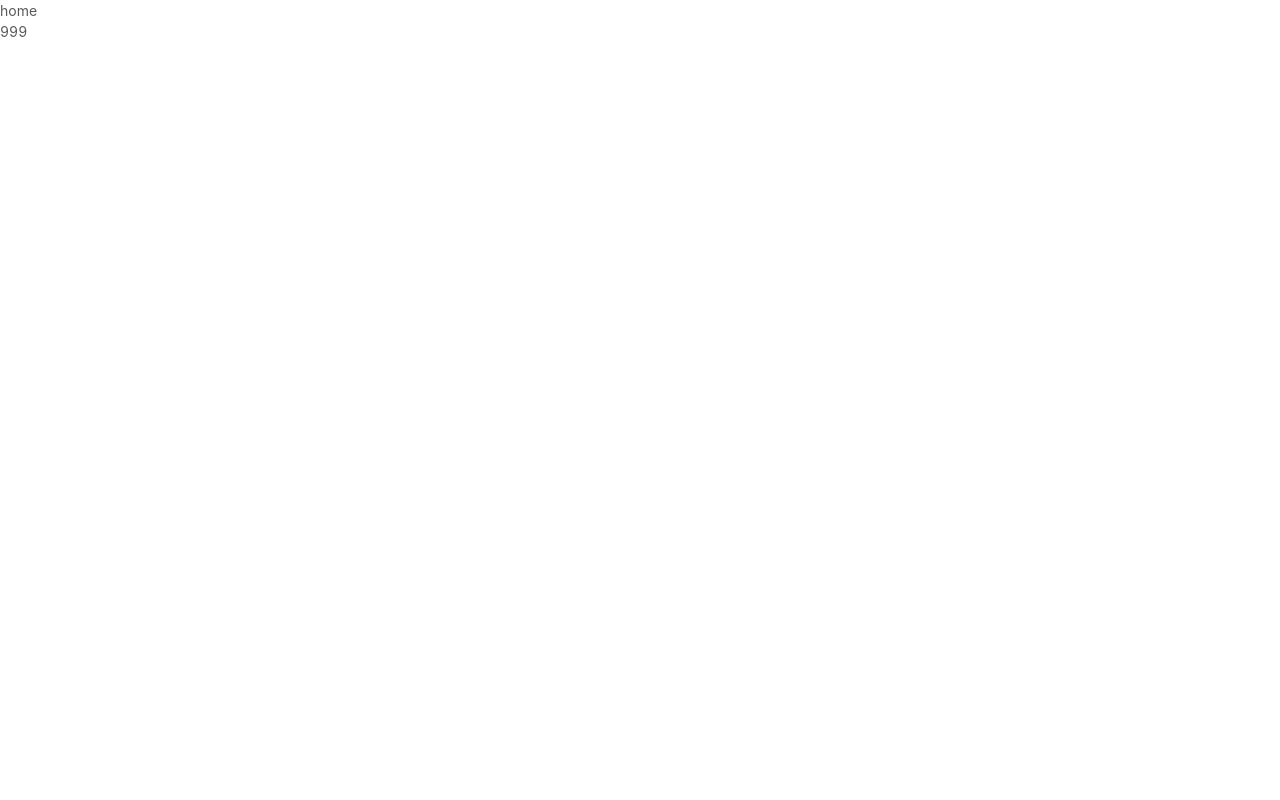
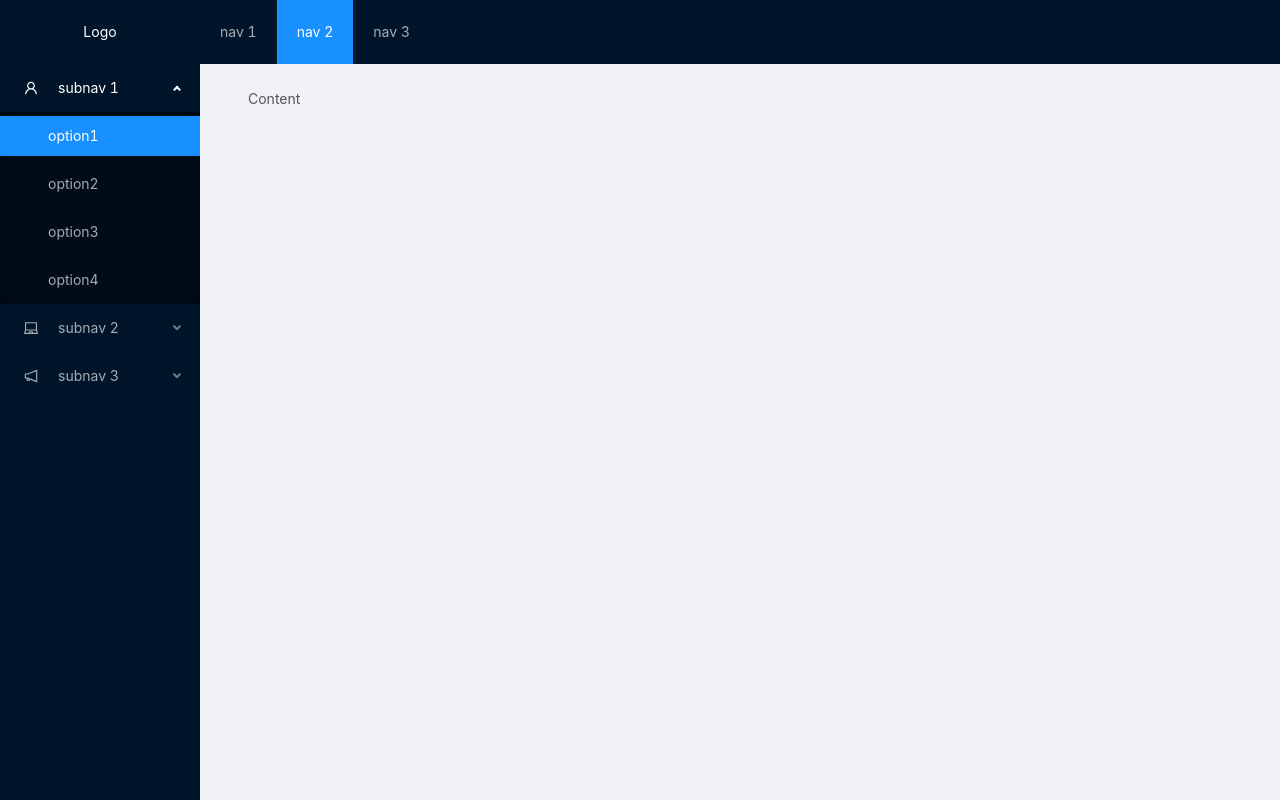
Before and after one commit to DreamWoke/react-ts-app, a React app: page /hello in a window 1280 px wide. Built offline with nearby package versions, Linux system fonts and the light colour scheme.

Commit message:
add layout

```diff
--- a/package.json
+++ b/package.json
@@ -30,6 +30,7 @@
     ]
   },
   "devDependencies": {
+    "@ant-design/icons": "^4.3.0",
     "@babel/core": "^7.12.9",
     "@babel/plugin-transform-runtime": "^7.12.1",
     "@babel/preset-env": "^7.12.7",
--- a/src/layout/index.tsx
+++ b/src/layout/index.tsx
@@ -1,7 +1,66 @@
 import React from "react"
+import { Layout, Menu } from "antd"
+import { UserOutlined, LaptopOutlined, NotificationOutlined } from "@ant-design/icons"
+import "@/style/basic.scss"
 
-const Layout = (props: any) => {
-  return <>{props.children}999</>
+const { SubMenu } = Menu
+const { Header, Content, Sider } = Layout
+
+const BaseLayout = () => {
+  return (
+    <Layout className="basic-layout">
+      <Header className="header">
+        <span className="logo">Logo</span>
+        <Menu theme="dark" mode="horizontal" defaultSelectedKeys={["2"]}>
+          <Menu.Item key="1">nav 1</Menu.Item>
+          <Menu.Item key="2">nav 2</Menu.Item>
+          <Menu.Item key="3">nav 3</Menu.Item>
+        </Menu>
+      </Header>
+      <Layout>
+        <Sider width={200} className="site-layout-background">
+          <Menu
+            mode="inline"
+            defaultSelectedKeys={["1"]}
+            defaultOpenKeys={["sub1"]}
+            style={{ height: "100%", borderRight: 0 }}
+            theme="dark"
+          >
+            <SubMenu key="sub1" icon={<UserOutlined />} title="subnav 1">
+              <Menu.Item key="1">option1</Menu.Item>
+              <Menu.Item key="2">option2</Menu.Item>
+              <Menu.Item key="3">option3</Menu.Item>
+              <Menu.Item key="4">option4</Menu.Item>
+            </SubMenu>
+            <SubMenu key="sub2" icon={<LaptopOutlined />} title="subnav 2">
+              <Menu.Item key="5">option5</Menu.Item>
+              <Menu.Item key="6">option6</Menu.Item>
+              <Menu.Item key="7">option7</Menu.Item>
+              <Menu.Item key="8">option8</Menu.Item>
+            </SubMenu>
+            <SubMenu key="sub3" icon={<NotificationOutlined />} title="subnav 3">
+              <Menu.Item key="9">option9</Menu.Item>
+              <Menu.Item key="10">option10</Menu.Item>
+              <Menu.Item key="11">option11</Menu.Item>
+              <Menu.Item key="12">option12</Menu.Item>
+            </SubMenu>
+          </Menu>
+        </Sider>
+        <Layout style={{ padding: "0 24px 24px" }}>
+          <Content
+            className="site-layout-background"
+            style={{
+              padding: 24,
+              margin: 0,
+              minHeight: 280,
+            }}
+          >
+            Content
+          </Content>
+        </Layout>
+      </Layout>
+    </Layout>
+  )
 }
 
-export default Layout
+export default BaseLayout
--- a/src/routers/index.tsx
+++ b/src/routers/index.tsx
@@ -1,21 +1,21 @@
 import React from "react"
-import { BrowserRouter, Redirect, Route, Switch } from "react-router-dom"
+import { BrowserRouter as Router, Redirect, Route, Switch } from "react-router-dom"
 import Layout from "@/layout"
 import Hello from "@/pages/hello"
-import Lss from "@/pages/lss"
+import Login from "@/pages/login"
 
 const App = () => {
   return (
-    <BrowserRouter>
+    <Router>
       <Switch>
+        {/* login */}
+        <Route exact path="/login" component={Login} />
+        {/* kkk */}
         <Route exact path="/" render={() => <Redirect to="/hello" />} />
-        {/* login */}
-        <Route exact path="/lss" component={Lss} />
-        <Layout>
-          <Route exact path="/hello" component={Hello} />
-        </Layout>
+        <Layout />
+        <Route exact path="/hello" component={Hello} />
       </Switch>
-    </BrowserRouter>
+    </Router>
   )
 }
 
--- /dev/null
+++ b/src/style/basic.scss
@@ -0,0 +1,15 @@
+#root {
+  height: 100%;
+}
+.basic-layout {
+  height: 100%;
+  .header {
+    display: flex;
+    .logo {
+      width: 100px;
+      margin-right: 50px;
+      text-align: center;
+      color: #fff;
+    }
+  }
+}
```
Also changed, not shown: src/pages/login/index.tsx (renamed from src/pages/lss/index.tsx).
